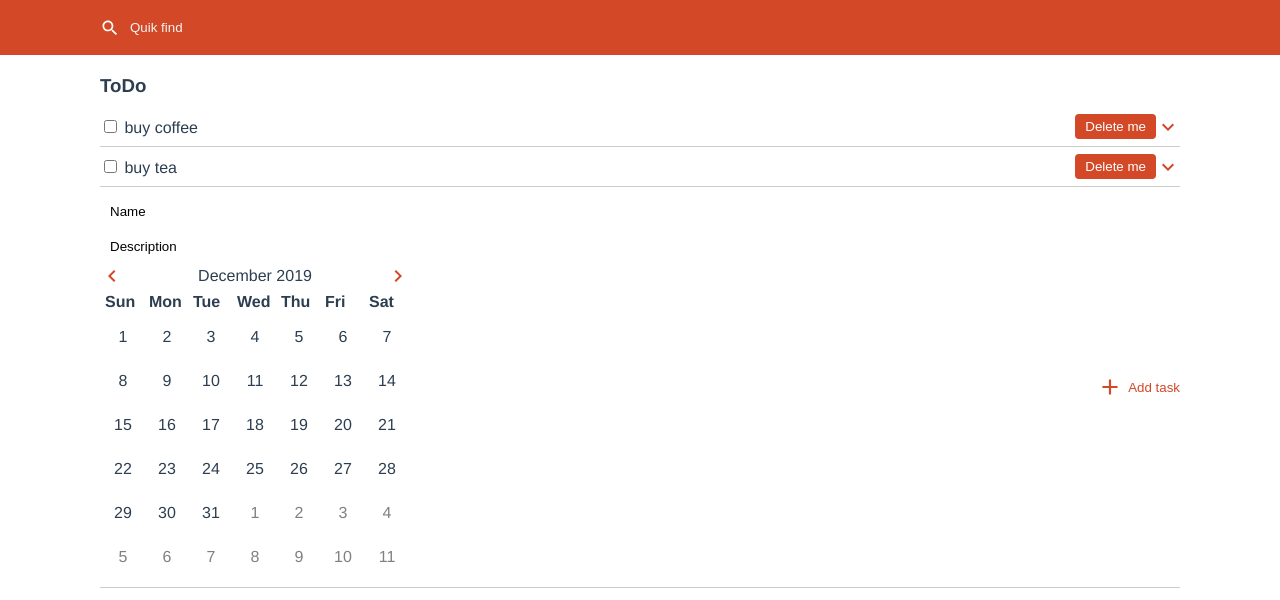
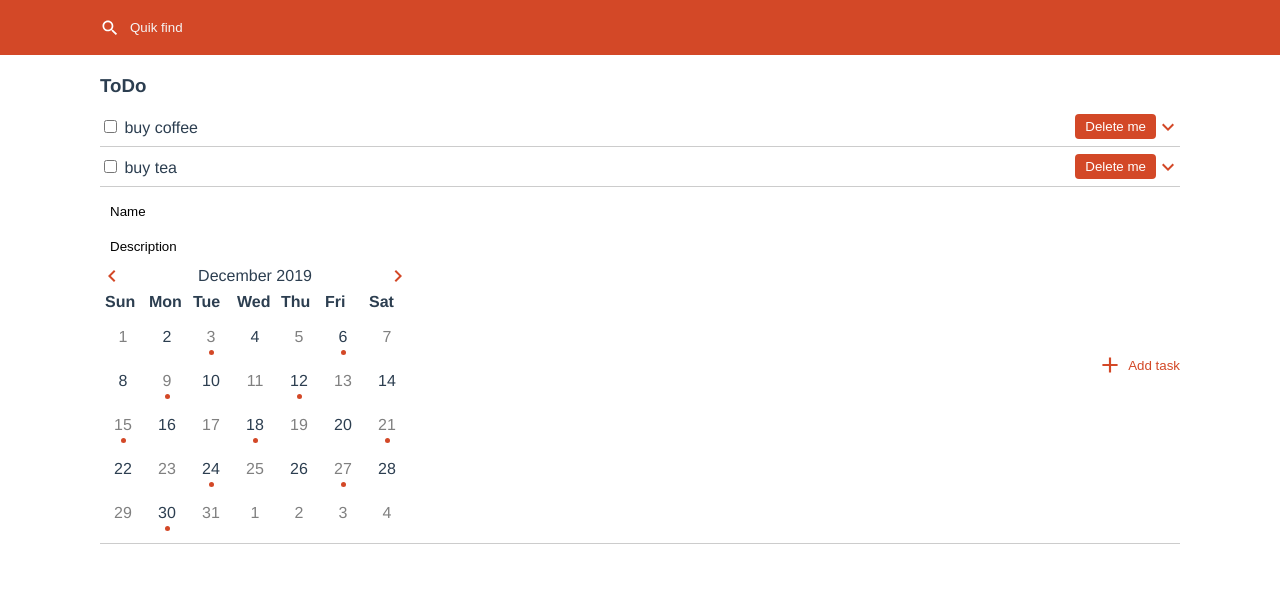
Before and after one commit to dirty-cake/todo, a Vue app: page / in a window 1280 px wide. Both pictures are taken after a click on the button "Add task". Shown: the top 600 px of the page. Built offline with nearby package versions, Linux system fonts and the light colour scheme.

Commit message:
refactoring

```diff
--- a/src/App.vue
+++ b/src/App.vue
@@ -58,7 +58,7 @@
             <div class="list_item_content">
               <VInput v-model="item.name" theme="black" placeholder="Name" @keyup.enter="addToList"/>
               <VInput v-model="item.description" theme="black" placeholder="Description" @keyup.enter="addToList"/>
-              <VDatePicker v-model="item.date"/>
+              <VDatePicker v-model="item.date" :allowed-dates="(date) => date.day % 2 === 0 " :marked-dates="(date) => date.day % 3 === 0 && date.month === 11"/>
             </div>
             <div class="list_item_controls">
               <VButton @click="addToList" icon="add">Add task</VButton>
--- a/src/components/VDatePicker.vue
+++ b/src/components/VDatePicker.vue
@@ -13,14 +13,14 @@
         </tr>
       </thead>
       <tbody>
-        <tr v-for="week in [0, 1, 2, 3, 4, 5]" :key="week">
+        <tr v-for="week in Array.from({ length: weekNumber }, (_, index) => index)" :key="week">
           <td
-            v-for="day in [0, 1, 2, 3, 4, 5, 6]"
+            v-for="day in Array.from({ length: 7 }, (_, index) => week * 7 + index)"
             :key="day"
-            :class="['date_picker_cell', { selected: isSelected(week * 7 + day), disabled: week * 7 + day < offset || week * 7 + day >= limit + offset }]"
-            @click="select(week * 7 + day)"
+            :class="['date_picker_cell', { marked: isMarked(day), selected: isSelected(day), disabled: isOutOfMonth(day) || !isAllowedDate(day) }]"
+            @click="select(day)"
           >
-            {{ indexToDate(week * 7 + day) }}
+            {{ indexToDate(day) }}
           </td>
         </tr>
       </tbody>
@@ -36,6 +36,16 @@ export default {
   components: {
     VIcon
   },
+  props: {
+    allowedDates: {
+      type: Function,
+      default: null
+    },
+    markedDates: {
+      type: Function,
+      default: null
+    }
+  },
   data () {
     const current = new Date()
     return {
@@ -49,6 +59,11 @@ export default {
       offset: 0,
       limit: 0,
       prevLimit: 0
+    }
+  },
+  computed: {
+    weekNumber () {
+      return Math.ceil((this.offset + this.limit) / 7)
     }
   },
   watch: {
@@ -76,24 +91,64 @@ export default {
         return date
       }
     },
+    indexToMonth (index) {
+      if (this.isBeforeMonth(index)) {
+        return (this.date.month - 1 + 12) % 12
+      } else if (this.isAfterMonth(index)) {
+        return (this.date.month + 1) % 12
+      } else {
+        return this.date.month
+      }
+    },
+    indexToYear (index) {
+      if (this.isBeforeMonth(index) && this.date.month === 0) {
+        return this.date.year - 1
+      } else if (this.isAfterMonth(index) && this.date.month === 11) {
+        return this.date.year + 1
+      } else {
+        return this.date.year
+      }
+    },
     step (step) {
       this.date.year = this.date.year + Math.floor((this.date.month + step) / 12)
       this.date.month = (this.date.month + step + 12) % 12
     },
     select (index) {
-      const date = index - this.offset + 1
-      if (date >= 1 && date <= this.limit) {
+      if (!this.isOutOfMonth(index) && this.isAllowedDate(index)) {
         this.selected = {
           year: this.date.year,
           month: this.date.month,
-          day: date
+          day: index - this.offset + 1
         }
         this.$emit('input', this.selected)
       }
     },
+    isMarked (index) {
+      if (this.markedDates) {
+        return this.markedDates({ year: this.indexToYear(index), month: this.indexToMonth(index), day: this.indexToDate(index) })
+      } else {
+        return false
+      }
+    },
+    isAllowedDate (index) {
+      if (this.allowedDates) {
+        return this.allowedDates({ year: this.indexToYear(index), month: this.indexToMonth(index), day: index - this.offset + 1 })
+      } else {
+        return true
+      }
+    },
+    isBeforeMonth (index) {
+      return index < this.offset
+    },
+    isAfterMonth (index) {
+      return index >= this.limit + this.offset
+    },
+    isOutOfMonth (index) {
+      return this.isBeforeMonth(index) || this.isAfterMonth(index)
+    },
     isSelected (index) {
       const date = index - this.offset + 1
-      return this.date.year === this.selected.year && this.date.month === this.selected.month && date === this.selected.day
+      return this.indexToYear(index) === this.selected.year && this.indexToMonth(index) === this.selected.month && date === this.selected.day
     }
   }
 }
@@ -117,6 +172,7 @@ export default {
   padding: 3px;
 }
 .date_picker_cell {
+  position: relative;
   text-align: center;
   width: 40px;
   height: 40px;
@@ -130,4 +186,18 @@ export default {
 .date_picker_cell.disabled {
   color: grey;
 }
+.date_picker_cell.marked::before {
+  content: '';
+  position: absolute;
+  bottom: 3px;
+  left: calc(50% - 5px / 2);
+  display: block;
+  width: 5px;
+  height: 5px;
+  border-radius: 50%;
+  background-color: #d34827;
+}
+.date_picker_cell.selected.marked::before {
+  background-color: white;
+}
 </style>
```
